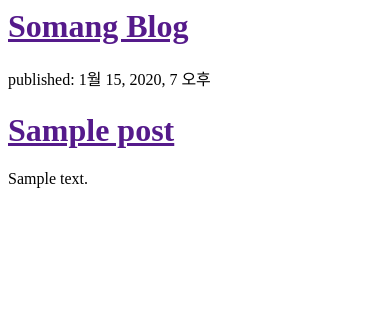
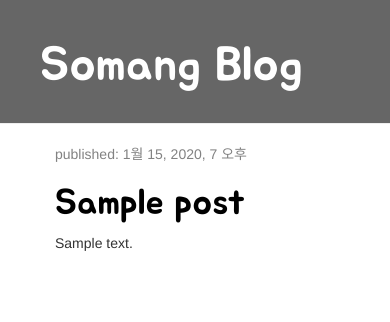
Before and after one commit to somang-choi/DjangoBlog, a Django app: page / in a window 390 px wide. Shown: the top 322 px of the page. Run offline with Django 3.2, Linux system fonts and the light colour scheme; tables that the repository leaves empty hold one stand-in row (values such as "Sample post"); some libraries are stand-ins or nearby versions.

Commit message:
Add view and template for detailed blog post as well as for the site

```diff
--- /dev/null
+++ b/blog/static/css/blog.css
@@ -0,0 +1,46 @@
+.page-header {
+    background-color: #666666;
+    margin-top: 0;
+    padding: 20px 20px 20px 40px;
+}
+
+.page-header h1, .page-header h1 a, .page-header h1 a:visited, .page-header h1 a:active {
+    color: #ffffff;
+    font-size: 36pt;
+    text-decoration: none;
+}
+
+.content {
+    margin-left: 40px;
+}
+
+h1, h2, h3, h4 {
+    font-family: 'Jua', sans-serif;
+}
+
+.date {
+    color: #828282;
+}
+
+.save {
+    float: right;
+}
+
+.post-form textarea, .post-form input {
+    width: 100%;
+}
+
+.top-menu, .top-menu:hover, .top-menu:visited {
+    color: #ffffff;
+    float: right;
+    font-size: 26pt;
+    margin-right: 20px;
+}
+
+.post {
+    margin-bottom: 70px;
+}
+
+.post h1 a, .post h1 a:visited {
+    color: #000000;
+}
--- /dev/null
+++ b/blog/templates/blog/base.html
@@ -0,0 +1,25 @@
+{% load static %}
+<html>
+<head>
+    <title>Somang blog</title>
+    <link rel="stylesheet" href="//maxcdn.bootstrapcdn.com/bootstrap/3.2.0/css/bootstrap.min.css">
+    <link rel="stylesheet" href="//maxcdn.bootstrapcdn.com/bootstrap/3.2.0/css/bootstrap-theme.min.css">
+    <link href="https://fonts.googleapis.com/css2?family=Jua&display=swap" rel="stylesheet">
+    <link rel="stylesheet" href="{% static 'css/blog.css' %}">
+</head>
+
+<body>
+<div class="page-header">
+    <h1><a href="">Somang Blog</a></h1>
+</div>
+
+<div class="content container">
+    <div class="row">
+        <div class="col-md-8">
+            {% block content %}
+            {% endblock %}
+        </div>
+    </div>
+</div>
+</body>
+</html>
--- a/blog/templates/blog/post_list.html
+++ b/blog/templates/blog/post_list.html
@@ -1,19 +1,17 @@
-<html>
-<head>
-    <title>Somang blog</title>
-</head>
+{% extends 'blog/base.html' %}
 
-<body>
-<div>
-    <h1><a href="">Somang Blog</a></h1>
-</div>
-
-{% for post in posts %}
-    <div>
-        <p>published: {{ post.published_date }}</p>
-        <h1><a href="">{{ post.title }}</a></h1>
-        <p>{{ post.text | linebreaksbr}}</p>
-    </div>
-{% endfor %}
-</body>
-</html>
+{% block content %}
+    {% for post in posts %}
+        <div class="post">
+            <div class="date">
+                <p>published: {{ post.published_date }}</p>
+            </div>
+            <h1>
+                <a href="{% url 'post_detail' pk=post.pk %}">
+                    {{ post.title }}
+                </a>
+            </h1>
+            <p>{{ post.text | linebreaksbr}}</p>
+        </div>
+    {% endfor %}
+{% endblock %}
--- a/blog/urls.py
+++ b/blog/urls.py
@@ -3,4 +3,5 @@ from . import views
 
 urlpatterns = [
     path('', views.post_list, name='post_list'),
+    path('post/<int:pk>/', views.post_detail, name='post_detail'),
 ]
--- a/blog/views.py
+++ b/blog/views.py
@@ -1,7 +1,12 @@
 from django.shortcuts import render
 from django.utils import timezone
 from .models import Post
+from django.shortcuts import render, get_object_or_404
 
 def post_list(request):
     posts = Post.objects.filter(published_date__lte=timezone.now()).order_by('published_date')
     return render(request, 'blog/post_list.html', {'posts': posts})
+
+def post_detail(request, pk):
+    post = get_object_or_404(Post, pk=pk)
+    return render(request, 'blog/post_detail.html', {'post': post})
```
Also changed, not shown: blog/templates/blog/post_detail.html (added, +13 -0 lines).
